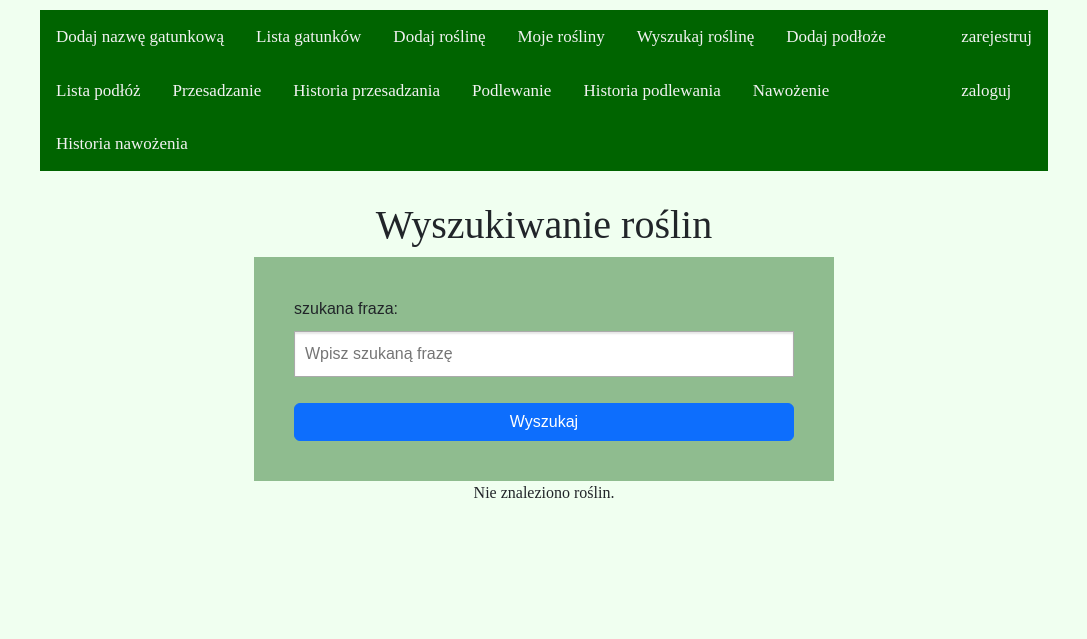
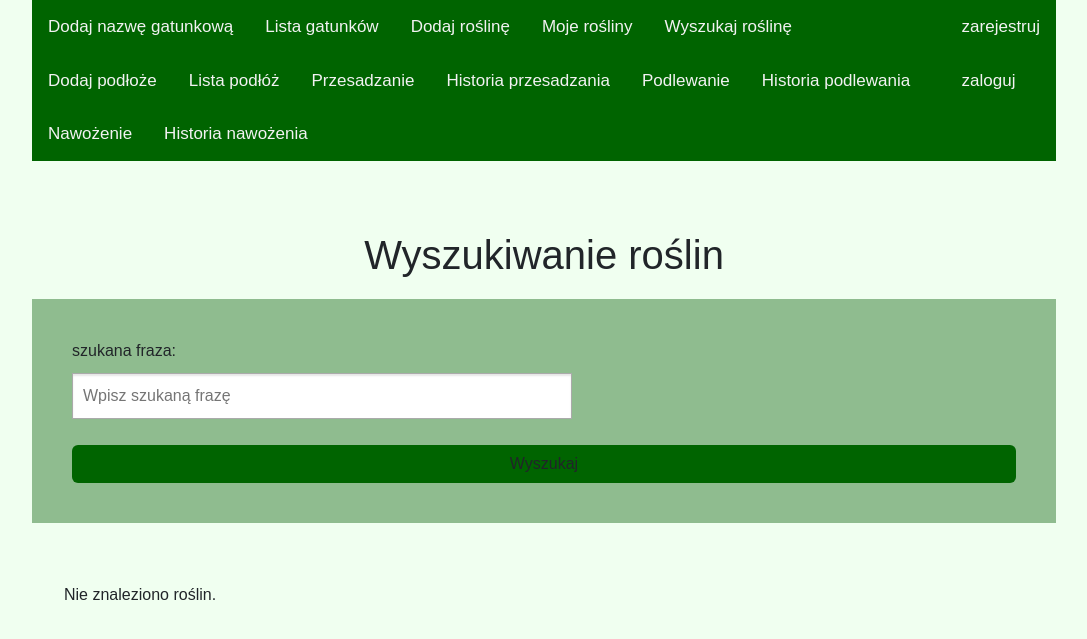
Before and after one commit to abojarska85/PlantCare, a Django app: page /PlantCare/search_plant/ in a window 1280 px wide. Shown: the top 639 px of the page, without its empty margins (96-1183 px from the left). Run offline with Django 5.2, Linux system fonts and the light colour scheme; data that the repository does not hold is empty.

Commit message:
stylowanie css cd.

```diff
--- a/PlantCare/static/base.css
+++ b/PlantCare/static/base.css
@@ -1,31 +1,33 @@
 body {
-    margin: 10px;
-    font-family: Serif;
+    margin: 0px;
+    font-family: sans-serif;
     display: flex;
     justify-content: space-between;
     background-color:  #F0FFF0 ;
 }
-.margin{
-    width: 10%;
-}
+/*.margin{*/
+/*    width: 10%;*/
+/*}*/
 .center{
     width: 80%;
 }
 
 /*zawartość strony*/
 .content {
-    padding-top: 30px;
+    margin-top: 30px;
+    padding-top: 40px;
     display: flex;
     flex-direction: column;
-    align-items: center;
+    /*align-items: left;*/
 }
 
 /*instrukcja do podlewania*/
 .instructions {
     padding-top: 20px;
     padding-bottom: 20px;
+    font-size: 20px;
+}
 
-}
 .topnav {
     display: flex;
     justify-content: space-between;
@@ -54,12 +56,26 @@ body {
   background-color: #04AA6D;
   color: white;
 }
+/*lista gatunków*/
 .plant-list {
     align-items: baseline;
-    /*display: flex;*/
-    /*flex-direction: ;*/
-    /*justify-content: space-between;*/
+   justify-content: left;
 }
+/*lista pojawiająca się przy wyszukiwaniu*/
+.search_list {
+    margin-top: 40px;
+    padding-top: 20px;
+}
+/*napis wyszukaj roślinę*/
+.search-title {
+    text-align: center;
+    margin-bottom: 20px;
+}
+/*guzik wyszukaj*/
+.btn {
+    background-color: darkgreen;
+}
+
 table {
     width: 80%;
     border: 2px solid #888;
--- a/PlantCare/views.py
+++ b/PlantCare/views.py
@@ -153,6 +153,8 @@ class DeleteSoilView(LoginRequiredMixin, View):
         if action == 'tak':
             soil.delete()
             return redirect('show_soil')
+        elif action == 'nie':
+            return redirect('show_soil')
         return render(request, 'plantCare/soil_delete.html', {'soil': soil})
 
 
@@ -178,11 +180,16 @@ class ShowReplantingView(View):
 class AddWateringView(LoginRequiredMixin, View):
     def get(self, request):
         form = AddWateringForm()
-        instructions = """instrukcje do podlewania:
-        1) każdą roślinę wyjmij z osłonki i powoli, równomiernie wlewaj wodę starając się
-        zmoczyć całą powierzchnię podłoża
-        2) odstaw roślinę by nadmiar wody mógł odcieknąć przez otwory w doniczce
-        3) wstaw roślinę do osłonki i postaw na miejscu"""
+        instructions = """
+        <div class="instructions">
+        <p>INSTRUKCJA DO PODLEWANIA:</p>
+        <ol>
+        <li>każdą roślinę wyjmij z osłonki i powoli, równomiernie wlewaj wodę starając się
+        zmoczyć całą powierzchnię podłoża</li>
+        <li>odstaw roślinę by nadmiar wody mógł odcieknąć przez otwory w doniczce</li>
+        <li>wstaw roślinę do osłonki i postaw na miejscu</li>
+        </ol>
+        </div>"""
         return render(request, 'plantCare/form.html', {'form': form, 'instructions': instructions})
 
     def post(self, request):
--- a/templates/base.html
+++ b/templates/base.html
@@ -8,6 +8,7 @@
     <link type="text/css" href="{% static 'base.css' %}" rel="stylesheet">
 </head>
 <body>
+
 <div class="margin left"></div>
 
 <div class="center">
--- a/templates/plantCare/form.html
+++ b/templates/plantCare/form.html
@@ -1,6 +1,6 @@
 {% extends 'base.html' %}
 {% block content %}
-    <div class="instructions">{{ instructions }}</div>
+    <div class="instructions">{{ instructions|safe }}</div>
     <form method="post">
     {% csrf_token %}
     {{ form.as_p }}
--- a/templates/plantCare/search_result.html
+++ b/templates/plantCare/search_result.html
@@ -12,18 +12,20 @@
 
 {% block content %}
 <body>
-<h1>
+<h1 class="search-title">
     Wyszukiwanie roślin
 </h1>
 <form method="get">
     {{form.as_p}}
 
-    <button type="submit" class="btn btn-primary">Wyszukaj</button>
+    <button type="submit" class="btn">Wyszukaj</button>
 </form>
-{%for plant in object_list %}
-    <p>{{ plant.name }}</p>
+<ol class="search_list">
+    {%for plant in object_list %}
+        <li>{{ plant.name }}</li>
     {% empty %}
     <p>Nie znaleziono roślin.</p>
-{% endfor %}
+    {% endfor %}
+</ol>
 </body>
 {% endblock %}
--- a/templates/plantCare/soil.html
+++ b/templates/plantCare/soil.html
@@ -9,7 +9,7 @@
     {% for s in soil %}
         <tr>
         <td>
-           {{ s.soil_type }} <a href="{% url 'delete_soil' s.pk %}">X</a>
+           {{ s.soil_type }} <a href="{% url 'delete_soil' s.pk %}"><img src="https://images2.imgbox.com/5d/a2/IWuHcpti_o.jpg" width="30px" height="30px"></a>
         </td>
         <td>{{ s.soil_manufacturer }}</td>
         <td>{{ s.comment }}</td>
```
Also changed, not shown: templates/top_header.html (line endings or trailing spaces), vecteezy_recycle-icon-garbage-icon-vector-logo-design-template_7820754_570/vecteezy_recycle-icon-garbage-icon-vector-logo-design-template_7820754.jpg (added), 2 other files.
